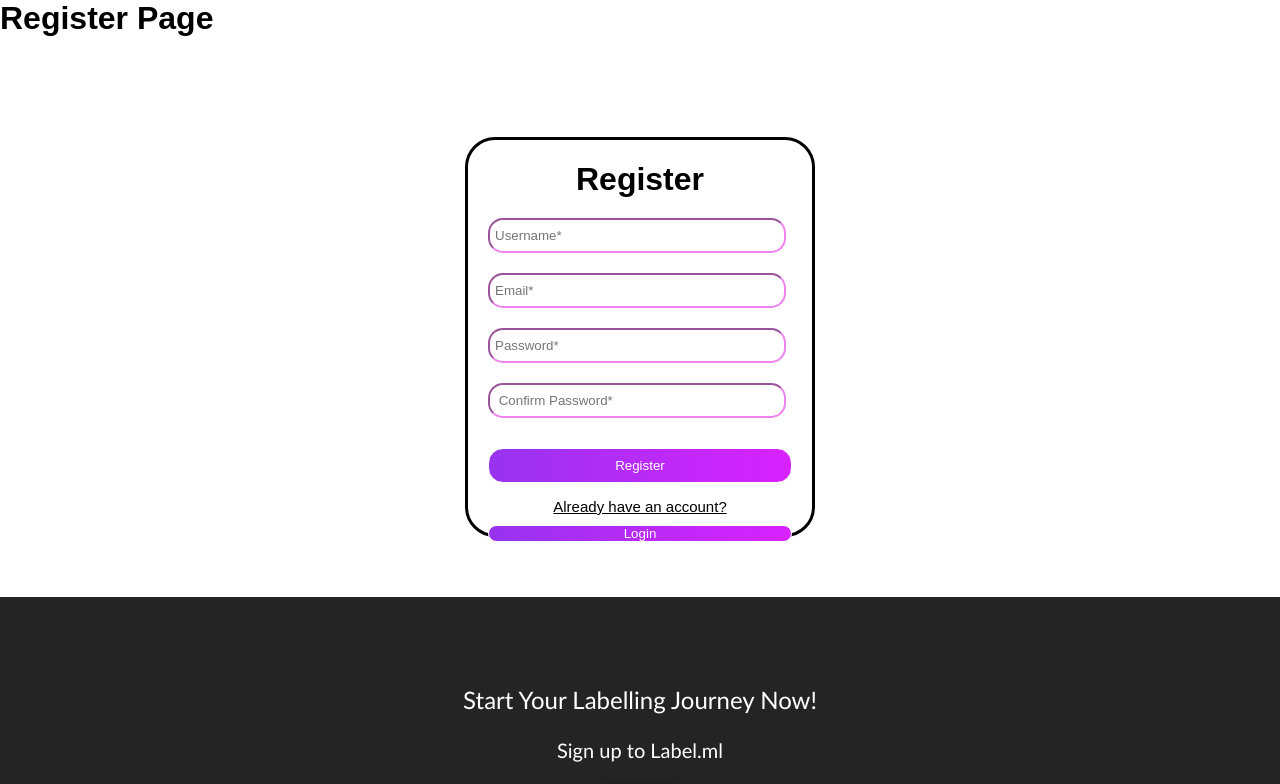
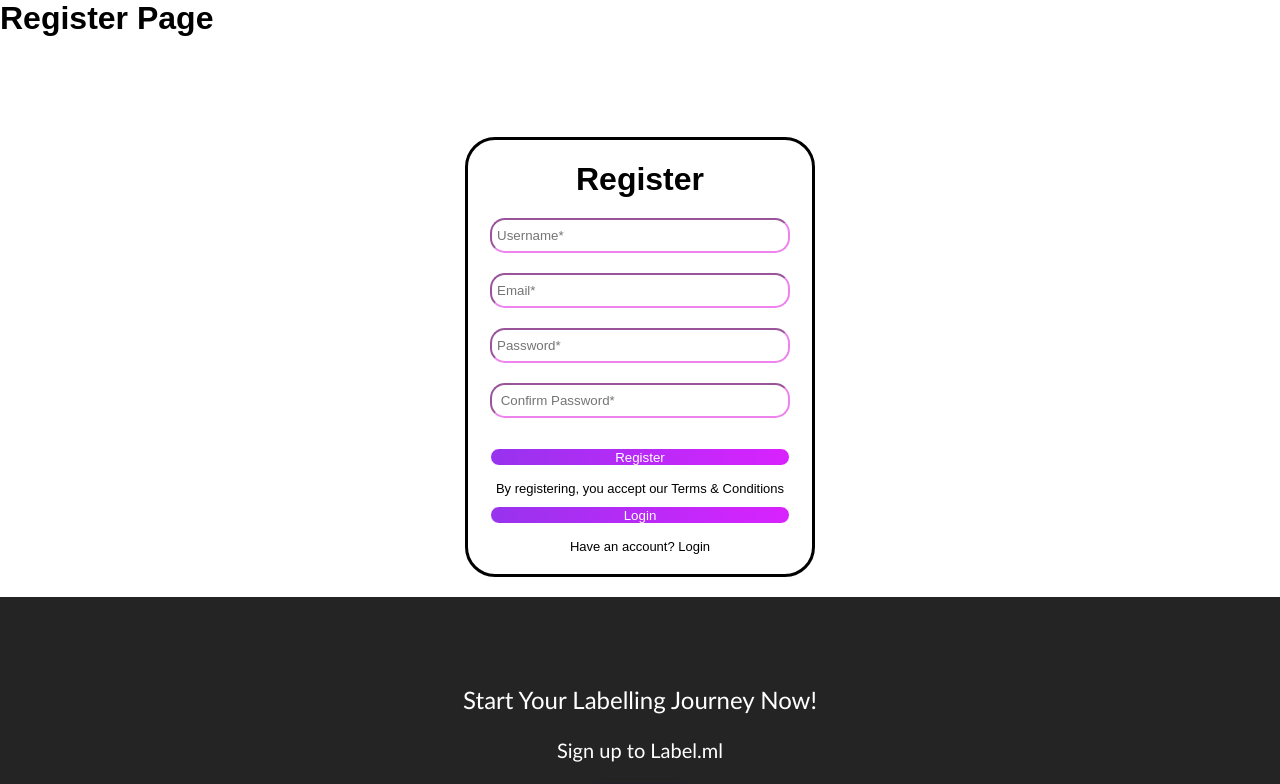
Before and after one commit to faisal2754/Web-Data-Labelling-v2, a React (Create React App) app: page /register in a window 1280 px wide. Shown: the top 784 px of the page. Built offline with nearby package versions, Linux system fonts and the light colour scheme.

Commit message:
login & register navigation and style

```diff
--- a/src/Components/LoginForm.jsx
+++ b/src/Components/LoginForm.jsx
@@ -1,6 +1,7 @@
 import React, { useState } from 'react'
 import '../Styles/Login.css'
 import { Link } from 'react-router-dom'
+import { useHistory } from 'react-router-dom'
 
 const Login = () => {
    const [email, setEmail] = useState('')
@@ -15,6 +16,9 @@ const Login = () => {
       e.preventDefault()
       //some backend functionality
    }
+
+   const history = useHistory()
+
    return (
       <div className="login">
          <div className="login_container">
@@ -42,7 +46,9 @@ const Login = () => {
 
                <button
                   type="submit"
-                  onClick={signIn}
+                  onClick={() => {
+                     history.push('/')
+                  }}
                   className="login_signInButton"
                >
                   Login
@@ -51,7 +57,12 @@ const Login = () => {
 
             <p>No account? </p>
 
-            <button onClick={register} className="login_registerButton">
+            <button
+               onClick={() => {
+                  history.push('/register')
+               }}
+               className="login_registerButton"
+            >
                Register
             </button>
          </div>
--- a/src/Components/RegisterForm.jsx
+++ b/src/Components/RegisterForm.jsx
@@ -1,7 +1,17 @@
 import React from 'react'
 import '../Styles/Register.css'
+import { useHistory } from 'react-router-dom'
+import Checkbox from '@material-ui/core/Checkbox'
 
 const Register = () => {
+   const history = useHistory()
+
+   const [checked, setChecked] = React.useState(true)
+
+   const handleChange = (event) => {
+      setChecked(event.target.checked)
+   }
+
    return (
       <div className="register">
          <div className="register_container">
@@ -18,13 +28,28 @@ const Register = () => {
                   id="conf_pword"
                   placeholder=" Confirm Password*"
                />
-
-               <button className="register_registerButton">Register</button>
             </form>
 
-            <p>Already have an account? </p>
+            <button
+               onClick={() => {
+                  history.push('/')
+               }}
+               className="register_registerButton"
+            >
+               Register
+            </button>
 
-            <button className="register_loginButton">Login</button>
+            <p>By registering, you accept our Terms & Conditions</p>
+
+            <button
+               onClick={() => {
+                  history.push('/login')
+               }}
+               className="register_loginButton"
+            >
+               Login
+            </button>
+            <p>Have an account? Login </p>
          </div>
       </div>
    )
--- a/src/Styles/Login.css
+++ b/src/Styles/Login.css
@@ -15,8 +15,8 @@
 }
 
 .login_container {
-   width: 350px;
-   height: 50vh;
+   width: 300px;
+   height: 45vh;
    display: flex;
    flex-direction: column;
    border-radius: 30px;
@@ -38,9 +38,14 @@
    height: 35px;
    margin-bottom: 20px;
    background-color: white;
-   width: 98%;
+   width: 100%;
    border-radius: 15px;
    padding-left: 5px;
+   width: 200px;
+   margin-left: auto;
+   margin-right: auto;
+   display: block;
+   border-color: violet;
 }
 
 .login_container > p {
@@ -48,7 +53,7 @@
    font-size: 15px;
    text-align: center;
    text-decoration: underline;
-   font-weight: 200;
+   font-weight: 400;
 }
 
 .login_signInButton {
@@ -71,6 +76,10 @@
    transition: 0.5s;
    display: block;
    cursor: pointer;
+   width: 200px;
+   margin-left: auto;
+   margin-right: auto;
+   font-weight: 350;
 }
 
 .login_signInButton:hover {
@@ -96,7 +105,7 @@
 .login_registerButton {
    background-size: 200% auto;
    border-radius: 15px;
-   width: 100%;
+   width: 200px;
    height: 35px;
    border: 1px solid;
    margin-top: 10px;
@@ -104,6 +113,7 @@
    transition: 0.5s;
    display: block;
    cursor: pointer;
+   font-weight: 350;
 }
 
 .login_registerButton:hover {
--- a/src/Styles/Register.css
+++ b/src/Styles/Register.css
@@ -8,7 +8,7 @@
 
 .register_container {
    width: 350px;
-   height: 50vh;
+   height: 55vh;
    display: flex;
    flex-direction: column;
    border-radius: 30px;
@@ -16,6 +16,7 @@
    padding: 20px;
    margin-top: 100px;
    align-items: center;
+   margin-bottom: 90px;
 }
 
 .register_container > h1 {
@@ -30,18 +31,21 @@
    height: 35px;
    margin-bottom: 20px;
    background-color: white;
-   width: 98%;
+   width: 300px;
    border-radius: 15px;
    padding-left: 5px;
    border-color: violet;
+   margin-left: auto;
+   margin-right: auto;
+   display: block;
 }
 
 .register_container > p {
    margin-top: 15px;
    font-size: 15px;
    text-align: center;
-   text-decoration: underline;
-   font-weight: 200;
+   font-weight: 400;
+   font-size: 13px;
 }
 
 .register_registerButton {
@@ -56,7 +60,7 @@
 .register_registerButton {
    background-size: 200% auto;
    border-radius: 15px;
-   width: 100%;
+   width: 300px;
    height: 35px;
    border: 1px solid;
    margin-top: 10px;
@@ -64,6 +68,7 @@
    transition: 0.5s;
    display: block;
    cursor: pointer;
+   font-weight: 350;
 }
 
 .register_registerButton:hover {
@@ -89,7 +94,7 @@
 .register_loginButton {
    background-size: 200% auto;
    border-radius: 15px;
-   width: 100%;
+   width: 300px;
    height: 35px;
    border: 1px solid;
    margin-top: 10px;
@@ -97,6 +102,7 @@
    transition: 0.5s;
    display: block;
    cursor: pointer;
+   font-weight: 350;
 }
 
 .register_loginButton:hover {
```
Also changed, not shown: 1 other file (tests, documents, lock files or other folders).
